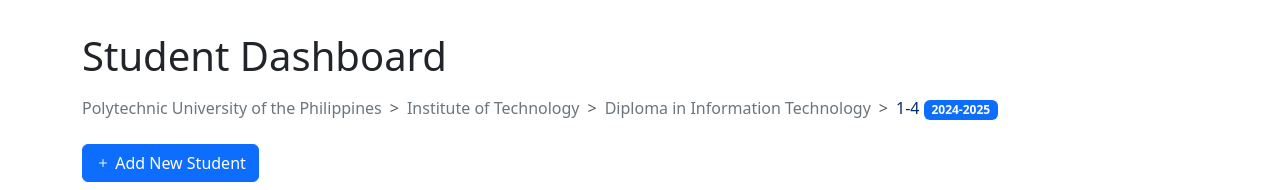
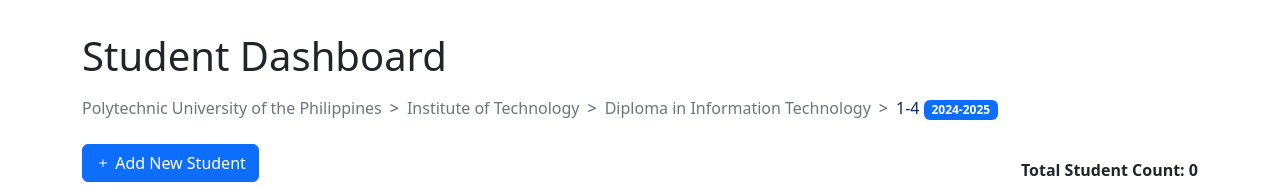
Before and after one commit to chocomilku/crud-php, a PHP site: page / in a window 1280 px wide. Shown: the part 56-246 px from the top of the page. Run offline with PHP 8.4, Linux system fonts and the light colour scheme; data that the repository does not hold is empty.

Commit message:
added student count

```diff
--- a/index.php
+++ b/index.php
@@ -4,6 +4,8 @@
 
 // Fetch data in descending order (lastest entry first)
 $result = mysqli_query($mysqli, "SELECT * FROM users ORDER BY id DESC");
+$all_data = mysqli_query($mysqli, "SELECT COUNT(*) FROM users");
+$count = mysqli_fetch_row($all_data)[0];
 ?>
 
 <html>
@@ -46,10 +48,14 @@
 				</li>
 			</ol>
 		</nav>
-		<div class="py-2">
+		<div class="d-flex flex-row align-items-end justify-content-between py-2">
 			<button type="button" onclick="location.href = 'add.php'" class="btn btn-primary">
 				<i class="bi bi-plus"></i> Add New Student
 			</button>
+			<strong>
+				Total Student Count: <?php echo $count ?>
+			</strong>
+
 		</div>
 		<table class="table table-striped table-hover">
 			<thead>
```
